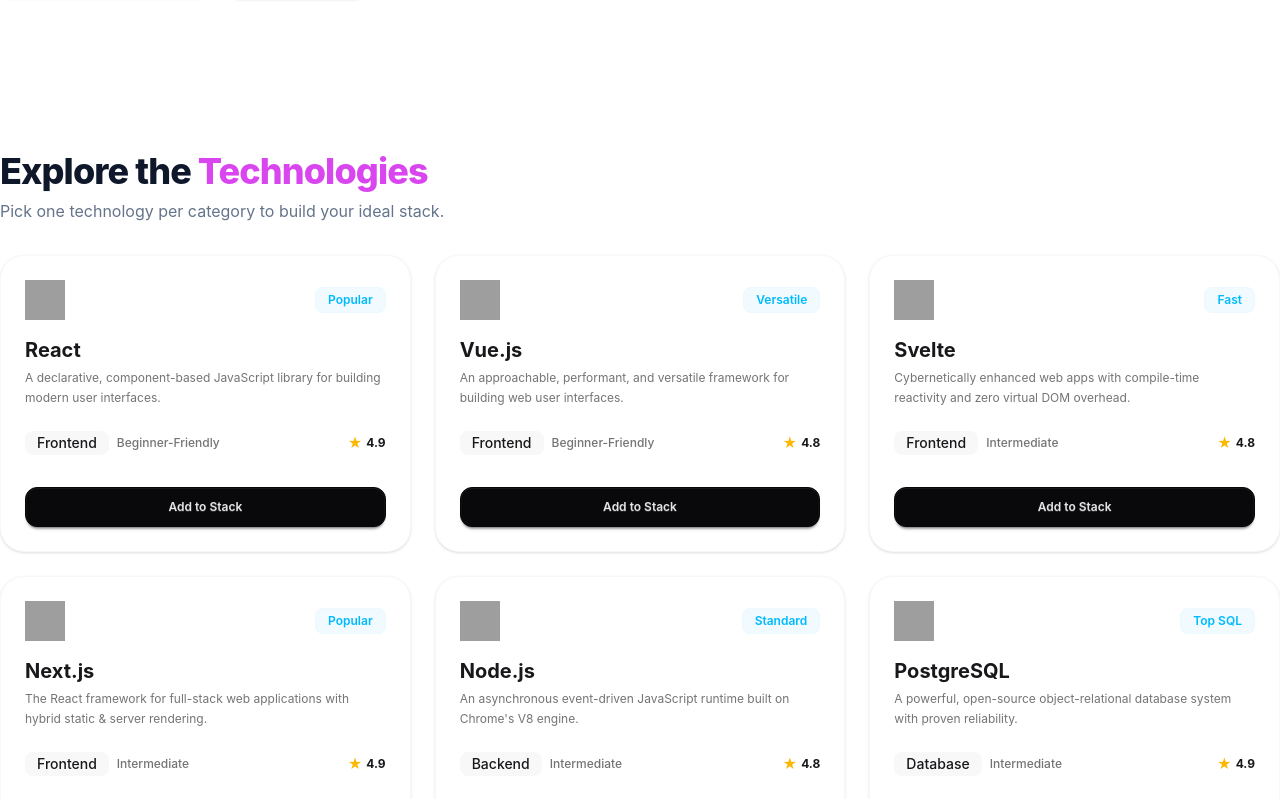
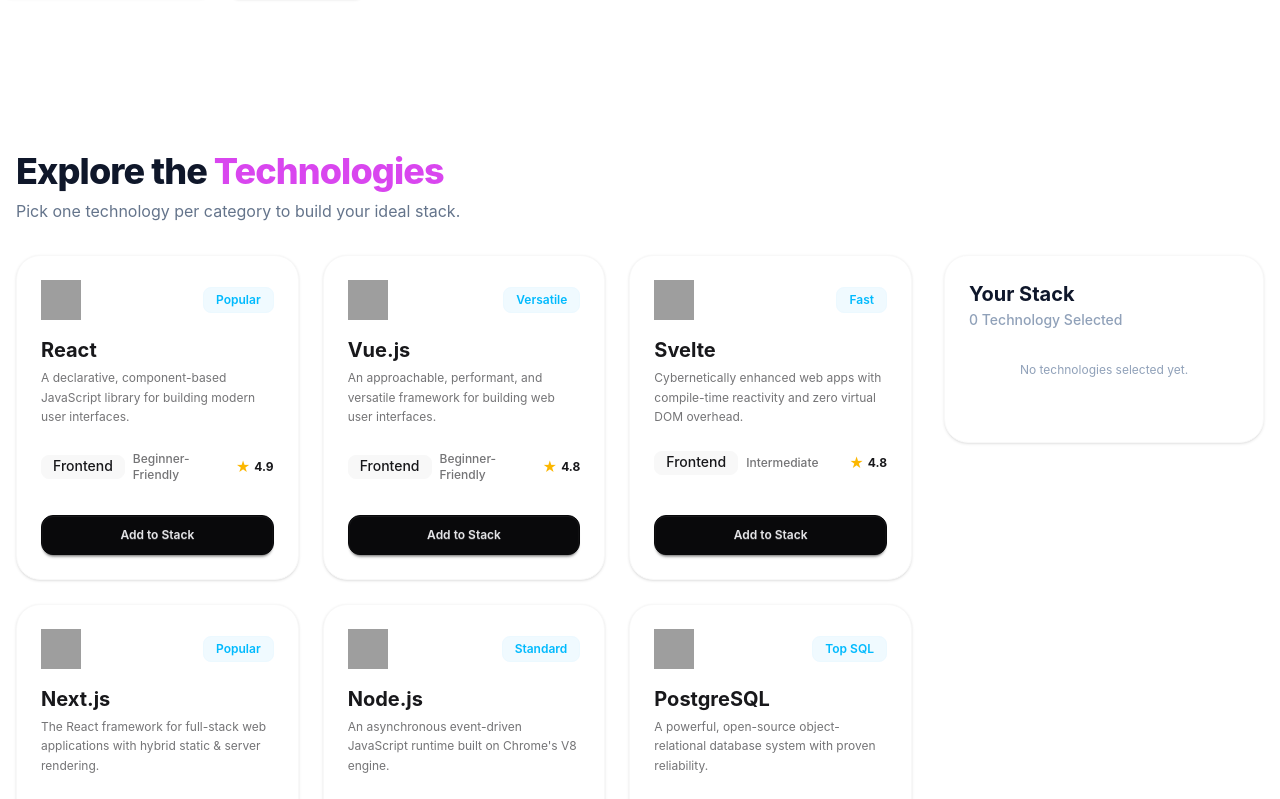
Before and after one commit to mdhridoy33/Assignment-5, a React (Vite) app: page / in a window 1280 px wide. Shown: the part 541-1340 px from the top of the page. Built offline with nearby package versions, Linux system fonts and the light colour scheme; grey boxes are pictures that could not be loaded.

Commit message:
almost done

```diff
--- /dev/null
+++ b/src/components/technologies/StackSidebar.tsx
@@ -0,0 +1,69 @@
+import React from 'react';
+import type { tech } from '../../type/techType';
+
+interface StackSidebarProps {
+  selectedStack: tech[];
+  onRemoveItem: (id: string) => void;
+  onRemoveAll: () => void;
+}
+
+const StackSidebar = ({ selectedStack, onRemoveItem, onRemoveAll }: StackSidebarProps) => {
+  return (
+    <div className="card bg-base-100 border border-base-200 shadow-sm rounded-3xl p-6 w-full lg:w-80 shrink-0 sticky top-6">
+
+      <div className="mb-4">
+        <h2 className="text-xl font-bold text-slate-900">Your Stack</h2>
+        <p className="text-sm text-slate-400 font-medium mt-0.5">
+          {selectedStack.length} Technology Selected
+        </p>
+      </div>
+
+
+      <div className="space-y-3 mb-6">
+        {selectedStack.length === 0 ? (
+          <p className="text-xs text-slate-400 text-center py-4">
+            No technologies selected yet.
+          </p>
+        ) : (
+          selectedStack.map((item) => (
+            <div
+              key={item.id}
+              className="flex items-center justify-between p-3 border border-slate-100 rounded-2xl bg-white shadow-xs"
+            >
+              <div className="flex items-center gap-3">
+                <img src={item.icon} alt={item.name} className="w-8 h-8 object-contain" />
+                <div>
+                  <h4 className="text-sm font-bold text-slate-800 leading-none mb-1">
+                    {item.name}
+                  </h4>
+                  <span className="text-[10px] text-slate-400 font-medium block">
+                    {item.category}
+                  </span>
+                </div>
+              </div>
+
+              <button
+                onClick={() => onRemoveItem(item.id)}
+                className="btn btn-ghost btn-xs btn-circle text-slate-400 hover:text-slate-600"
+              >
+                ✕
+              </button>
+            </div>
+          ))
+        )}
+      </div>
+
+
+      {selectedStack.length > 0 && (
+        <button
+          onClick={onRemoveAll}
+          className="btn btn-outline btn-error w-full rounded-2xl text-xs font-semibold border-rose-200 text-rose-500 hover:bg-rose-50 hover:border-rose-300 hover:text-rose-600"
+        >
+          Remove All
+        </button>
+      )}
+    </div>
+  );
+};
+
+export default StackSidebar;
--- a/src/components/technologies/Techcard.tsx
+++ b/src/components/technologies/Techcard.tsx
@@ -1,6 +1,5 @@
 import React from 'react';
 import type { tech } from '../../type/techType';
-
 
 interface TechcardProps {
   technologies: tech[];
@@ -9,23 +8,20 @@
 }
 
 const Techcard = ({ technologies, onAddToStack, selectedStack = [] }: TechcardProps) => {
-  console.log(technologies, "yt");
-
   return (
 
-    <div className="grid grid-cols-1 sm:grid-cols-2 md:grid-cols-3 gap-6">
-
+    <div className="grid grid-cols-1 md:grid-cols-2 xl:grid-cols-3 gap-6 w-full">
       {technologies.map((techcard) => {
         const isAdded = selectedStack.some((item) => item.id === techcard.id);
 
         return (
           <div
             key={techcard.id}
-            className="card bg-base-100 border border-base-200 shadow-sm hover:shadow-md transition-all rounded-3xl"
+            className="card bg-base-100 border border-base-200 shadow-sm hover:shadow-md transition-all rounded-3xl w-full"
           >
             <div className="card-body p-6 justify-between">
               <div>
-                {/* Icon & Badge */}
+
                 <div className="flex justify-between items-center mb-4">
                   <div className="avatar">
                     <div className="w-10 h-10">
@@ -44,6 +40,7 @@
                 <p className="text-xs text-base-content/60 leading-relaxed mb-6 line-clamp-3">
                   {techcard.description}
                 </p>
+
 
                 <div className="flex items-center gap-2 mb-2 text-xs">
                   <span className="badge badge-ghost font-medium">
--- a/src/components/technologies/Technologies.tsx
+++ b/src/components/technologies/Technologies.tsx
@@ -1,25 +1,34 @@
-import React, { use, } from 'react';
+import React, { use, useState } from 'react';
 import type { tech } from '../../type/techType';
 import Techcard from './Techcard';
+import StackSidebar from './StackSidebar';
 
 interface TechProps {
-    technologiesPromise: Promise<tech[]>
+  technologiesPromise: Promise<tech[]>;
 }
 
-const Technologies = ({technologiesPromise}:TechProps) => {
-    console.log(technologiesPromise)
-    const technologies = use(technologiesPromise)
-    console.log(technologies,"technologies")
+const Technologies = ({ technologiesPromise }: TechProps) => {
+  const technologies = use(technologiesPromise);
+  const [selectedStack, setSelectedStack] = useState<tech[]>([]);
 
+  const handleAddToStack = (item: tech) => {
+    const isAlreadyAdded = selectedStack.some((t) => t.id === item.id);
+    if (!isAlreadyAdded) {
+      setSelectedStack((prev) => [...prev, item]);
+    }
+  };
 
+  const handleRemoveItem = (id: string) => {
+    setSelectedStack((prev) => prev.filter((item) => item.id !== id));
+  };
 
-
-
+  const handleRemoveAll = () => {
+    setSelectedStack([]);
+  };
 
   return (
-
-       <div className='container mx-auto py-7'>
-        <div className="  mb-8 ">
+    <div className="container mx-auto py-7 px-4">
+      <div className="mb-8">
         <h1 className="text-3xl md:text-4xl font-extrabold text-[#0F172A] tracking-tight">
           Explore the <span className="text-[#D946EF]">Technologies</span>
         </h1>
@@ -28,10 +37,25 @@
         </p>
       </div>
 
-
-        <Techcard technologies={technologies}/>
+      <div className="flex flex-col lg:flex-row gap-8 items-start">
+        {/* Techcard শুধুমাত্র একবার থাকবে */}
+        <div className="flex-1 w-full min-w-0">
+          <Techcard
+            technologies={technologies}
+            onAddToStack={handleAddToStack}
+            selectedStack={selectedStack}
+          />
         </div>
 
+        <div className="w-full lg:w-80 shrink-0">
+          <StackSidebar
+            selectedStack={selectedStack}
+            onRemoveItem={handleRemoveItem}
+            onRemoveAll={handleRemoveAll}
+          />
+        </div>
+      </div>
+    </div>
   );
 };
 
```
Lines whose indentation alone changed are shown as unchanged.
